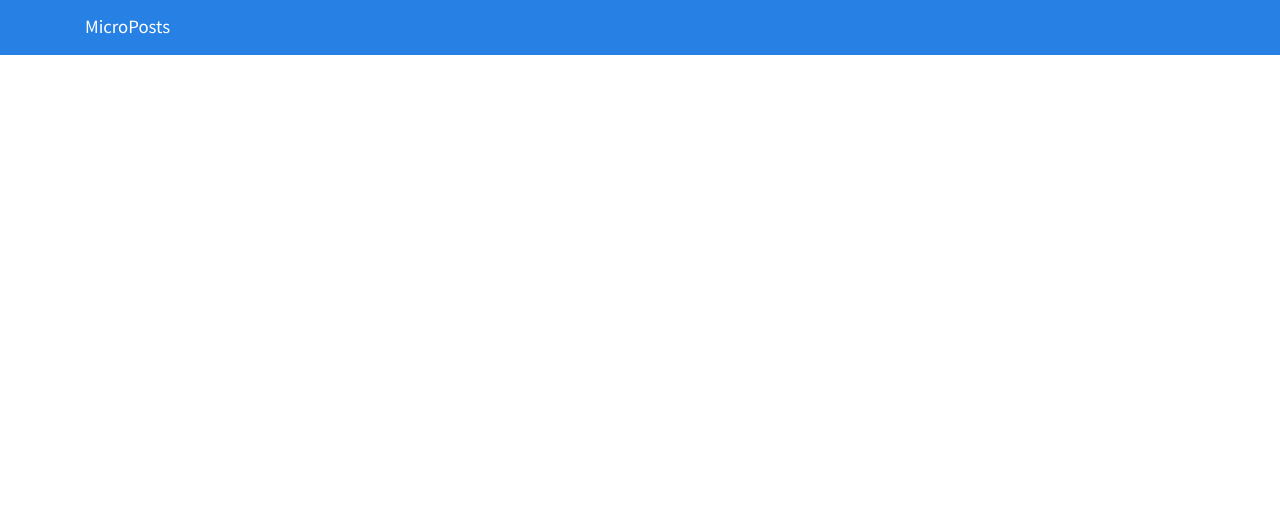
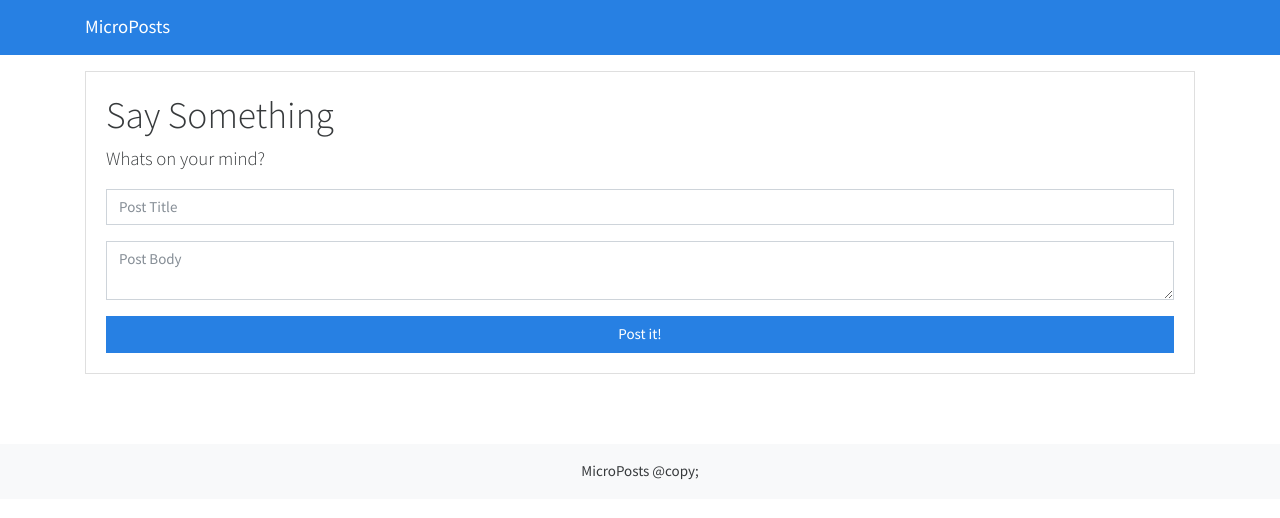
Before and after one commit to HarryCravDev/Posts, a website built with Parcel: page src/index.html in a window 1280 px wide. Built offline with nearby package versions, Linux system fonts and the light colour scheme.

Commit message:
UI added to undex.html

```diff
--- a/src/index.html
+++ b/src/index.html
@@ -22,13 +22,49 @@
     <title>MicroPosts</title>
   </head>
   <body>
-    <!-- Navbar -->
+    <!-- NAVBAR -->
     <nav class="navbar navbar-dark bg-primary mb-3">
       <div class="container">
         <a href="#" class="navbar-brand">MicroPosts</a>
       </div>
     </nav>
 
+    <!-- SECTION 1 - ENTER POSTS -->
+    <div class="container postsContainer">
+      <div class="card card-body card-form">
+        <!-- Title & Para -->
+        <h1>Say Something</h1>
+        <p class="lead">Whats on your mind?</p>
+        <!-- Post Title -->
+        <div class="form-group">
+          <input
+            type="text"
+            id="title"
+            class="form-control"
+            placeholder="Post Title"
+          />
+        </div>
+        <!-- Post body -->
+        <div class="form-group">
+          <textarea
+            id="body"
+            class="form-control"
+            placeholder="Post Body"
+          ></textarea>
+        </div>
+        <!-- Hidden input, Submit button, Hidden span -->
+        <input type="hidden" id="id" value="" />
+        <button class="post-submit btn btn-primary btn-block">Post it!</button>
+        <span class="form-end"></span>
+      </div>
+      <br />
+      <!-- Posts -->
+      <div id="posts"></div>
+    </div>
+
+    <!-- FOOTER -->
+    <footer class="mt-5 p-3 text-center bg-light">MicroPosts @copy;</footer>
+
     <!-- JavaScript -->
     <script src="./JS/app.js"></script>
   </body>
```
